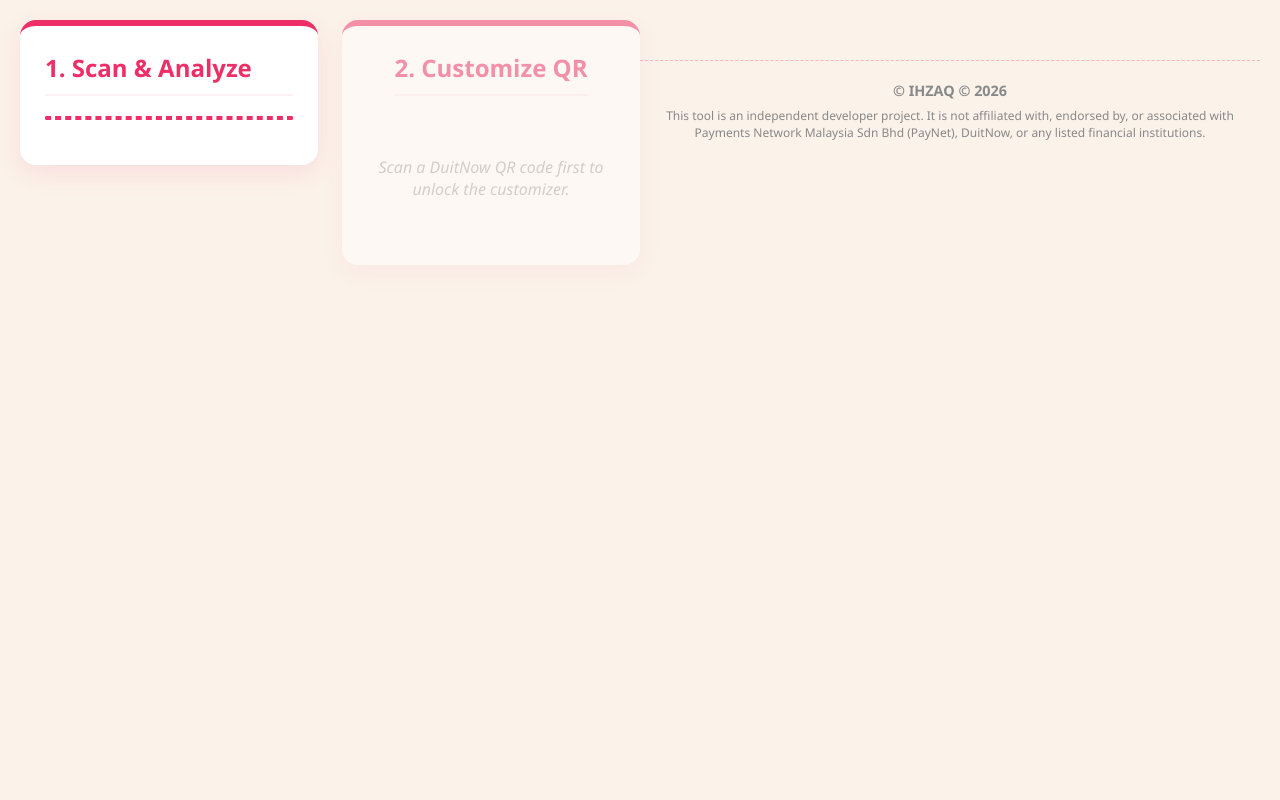
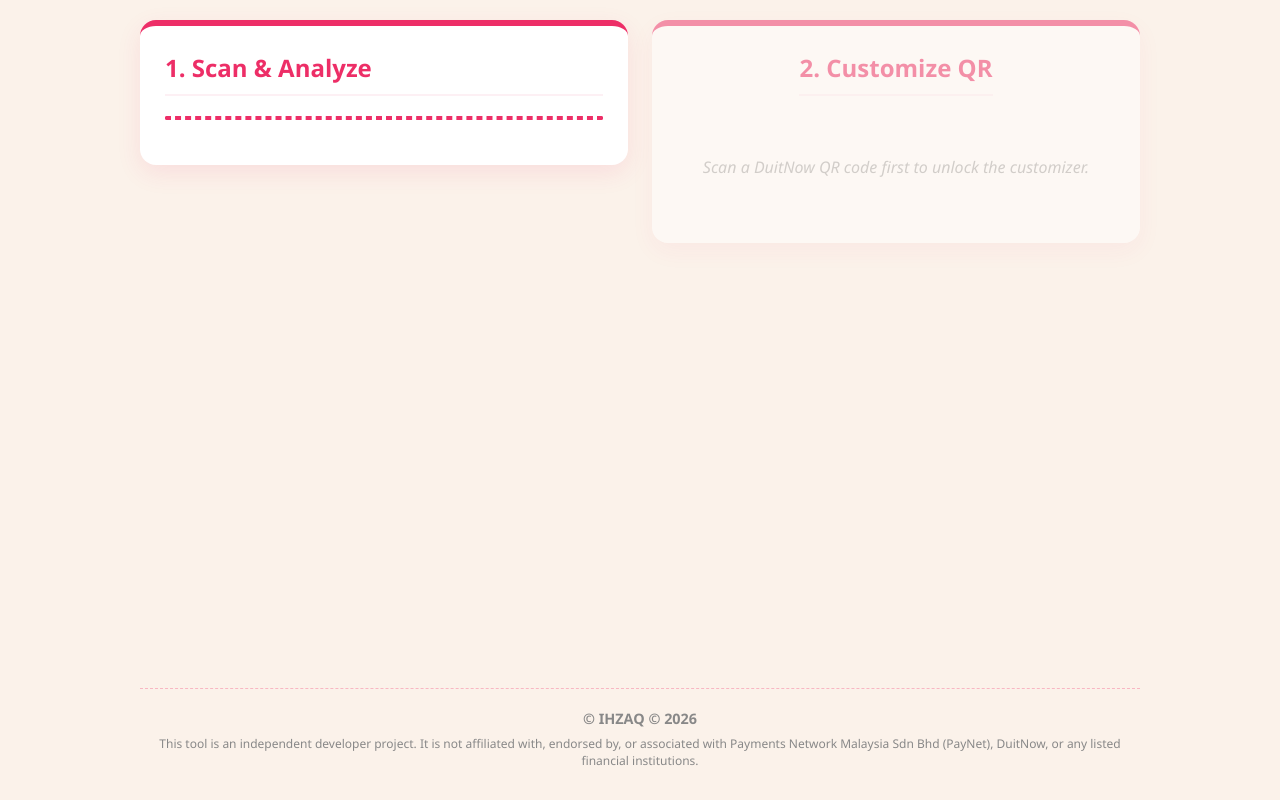
Before and after one commit to IHZAQ/h5, a plain HTML site: page duitnow/index.html in a window 1280 px wide. Drawn offline with Linux system fonts and the light colour scheme; a script that the page names is missing.

Commit message:
Fix the footer

```diff
--- a/duitnow/index.html
+++ b/duitnow/index.html
@@ -30,7 +30,9 @@
             margin: 0;
             padding: 20px;
             display: flex;
-            justify-content: center;
+            flex-direction: column; /* Stacks everything top-to-bottom */
+            align-items: center;    /* Centers everything horizontally */
+            min-height: 100vh;      /* Makes sure the body takes up the full screen height */
         }
 
         /* Responsive Grid Layout */
@@ -200,6 +202,18 @@
             text-align: center;
             margin-top: 40px;
             padding-top: 20px;
+            border-top: 1px dashed rgba(237, 46, 103, 0.3);
+            color: #888;
+            font-size: 0.9rem;
+            width: 100%;
+            max-width: 1000px;
+        }
+
+        .site-footer {
+            text-align: center;
+            margin-top: auto; /* Pushes the footer to the absolute bottom */
+            padding-top: 20px;
+            padding-bottom: 10px; /* Gives it a little breathing room at the bottom */
             border-top: 1px dashed rgba(237, 46, 103, 0.3);
             color: #888;
             font-size: 0.9rem;
```
